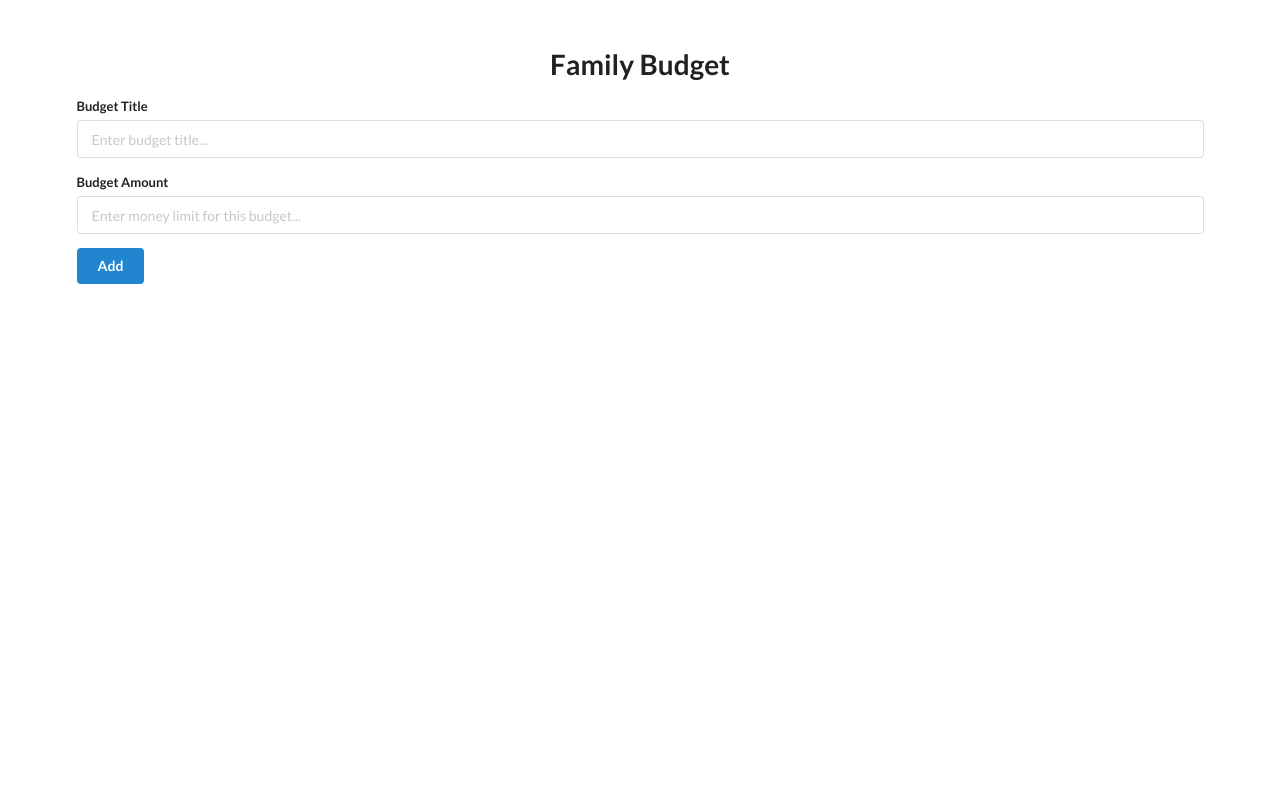
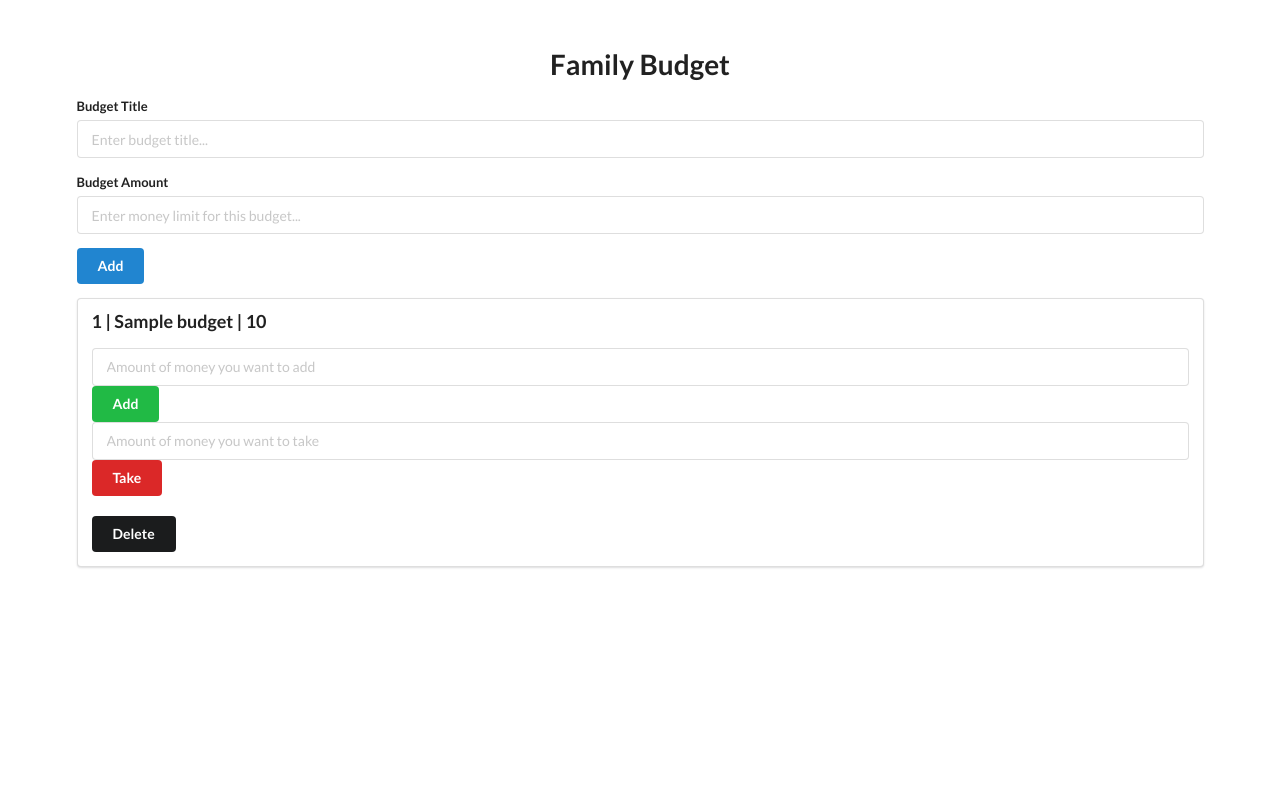
Before and after one commit to TheItaroshi/family_budget_django, a Django app: page / in a window 1280 px wide. Shown: the top 807 px of the page. Run offline with Django 4.2, Linux system fonts and the light colour scheme; tables that the repository leaves empty hold one stand-in row (values such as "Sample post").

Commit message:
Added basic functionalities, fixed some bugs (delete without request in view)

```diff
--- a/familybudgetapp/familybudget/urls.py
+++ b/familybudgetapp/familybudget/urls.py
@@ -1,7 +1,10 @@
 from django.urls import path
-
 from . import views
 
 urlpatterns = [
-    path('', views.index, name='index')
+    path('', views.index, name='index'),
+    path('add', views.add, name='add'),
+    path('delete/<int:budget_id>/', views.delete, name='delete'),
+    path('add_to_budget/<int:budget_id>/', views.add_to_budget, name='add_to_budget'),
+    path('take_from_budget/<int:budget_id>/', views.take_from_budget, name='take_from_budget')
 ]
--- a/familybudgetapp/familybudget/views.py
+++ b/familybudgetapp/familybudget/views.py
@@ -1,4 +1,5 @@
-from django.shortcuts import render
+from django.shortcuts import render, redirect
+from django.views.decorators.http import require_http_methods
 from .models import Budget
 
 
@@ -6,3 +7,32 @@ from .models import Budget
 def index(request):
     budgets = Budget.objects.all()
     return render(request, 'family_budget_base.html', {'budget_list': budgets})
+
+
+@require_http_methods(['POST'])
+def add(request):
+    title = request.POST['title']
+    amount_of_budget = request.POST['amount_of_budget']
+    budget = Budget(title=title, amount_of_budget=amount_of_budget)
+    budget.save()
+    return redirect('index')
+
+
+def add_to_budget(request, budget_id):
+    budget = Budget.objects.get(id=budget_id)
+    budget.amount_of_budget += int(request.POST['add_to_budget'])
+    budget.save()
+    return redirect('index')
+
+
+def take_from_budget(request, budget_id):
+    budget = Budget.objects.get(id=budget_id)
+    budget.amount_of_budget -= int(request.POST['take_from_budget'])
+    budget.save()
+    return redirect('index')
+
+
+def delete(request, budget_id):
+    budget = Budget.objects.get(id=budget_id)
+    budget.delete()
+    return redirect('index')
--- a/familybudgetapp/templates/family_budget_base.html
+++ b/familybudgetapp/templates/family_budget_base.html
@@ -3,7 +3,7 @@
 <head>
     <meta charset="UTF-8">
     <meta name="viewport" content="width=device-width, initial-scale=1.0">
-    <title>Todo App</title>
+    <title>Family Budget</title>
 
     <link rel="stylesheet" href="https://cdn.jsdelivr.net/npm/semantic-ui@2.4.2/dist/semantic.min.css">
     <script src="https://cdn.jsdelivr.net/npm/semantic-ui@2.4.2/dist/semantic.min.js"></script>
@@ -25,6 +25,30 @@
         </div>
         <button class="ui blue button" type="submit">Add</button>
     </form>
+
+    {% for budget in budget_list %}
+    <div class="ui segment">
+        <p class="ui big header">{{ budget.id }} | {{ budget.title }} | {{ budget.amount_of_budget}}</p>
+
+        <form class="ui form" action="/add_to_budget/{{ budget.id }}/" method="post">
+            {% csrf_token %}
+            <div class="field">
+                <input type="text" name="add_to_budget" placeholder="Amount of money you want to add">
+                <button class="ui green button" type="submit">Add</button>
+            </div>
+        </form>
+
+        <form class="ui form" action="/take_from_budget/{{ budget.id }}/" method="post">
+            {% csrf_token %}
+            <div class="field">
+                <input type="text" name="take_from_budget" placeholder="Amount of money you want to take">
+                <button class="ui red button" type="submit">Take</button>
+            </div>
+        </form><br>
+
+        <a class="ui black button" href="/delete/{{ budget.id }}/">Delete</a>
+    </div>
+    {% endfor %}
 </div>
 </body>
 </html>
```
